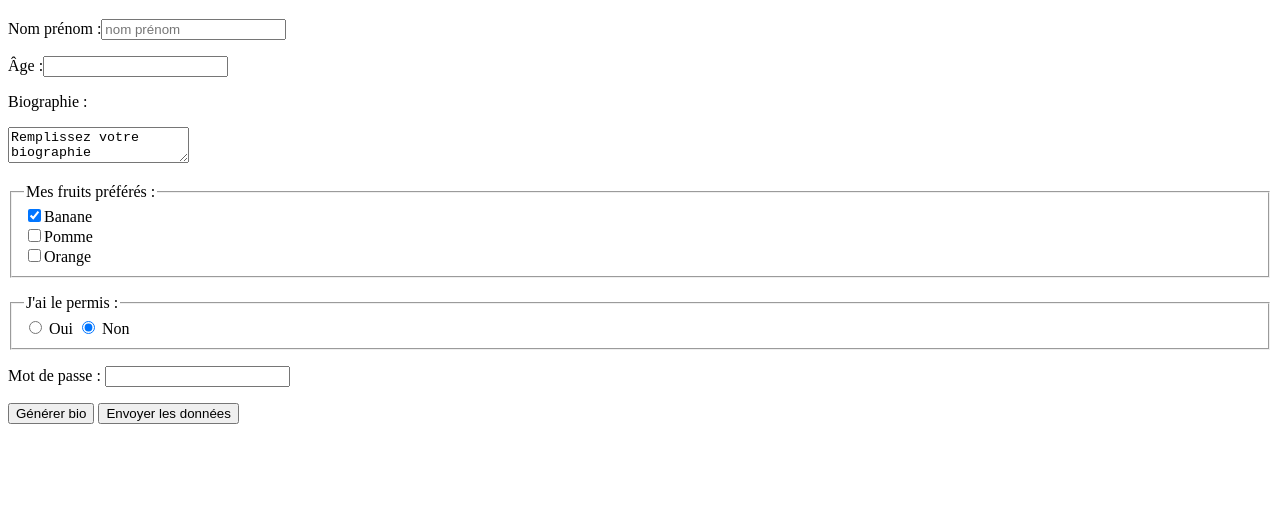
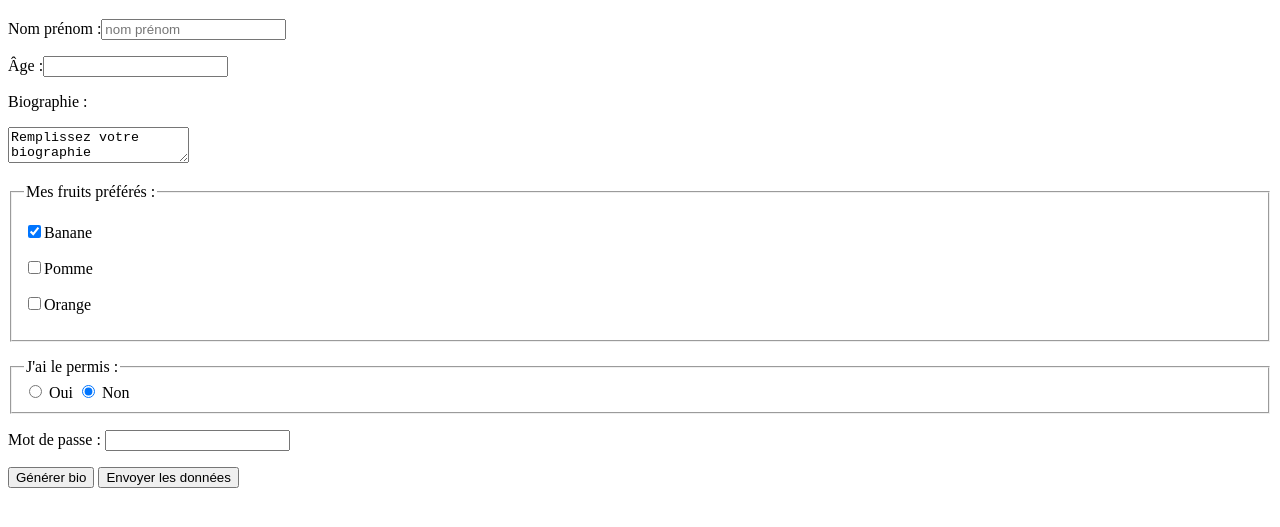
Before and after one commit to PolariTOON/web-academy, a website: page chapter_2/exemple_formulaire.html in a window 1280 px wide. Shown: the part 61-588 px from the top of the page. Drawn offline with Linux system fonts and the light colour scheme.

Commit message:
exemple final formulaires

```diff
--- a/chapter_2/exemple_formulaire.html
+++ b/chapter_2/exemple_formulaire.html
@@ -1,9 +1,15 @@
 <!DOCTYPE html>
 <html lang="fr">
     <head>
+
+        <meta name="viewport" content="width=device-width, user-scalable=no">
         <meta charset="utf-8">
+
         <title>Présentation des formulaires</title>
-        <script src="script.js" defer></script>
+
+        <script src="script.js" defer=""></script>
+
+
     </head>
     <body>
         <h1>Présentation de différents champs pour les formulaires</h1>
@@ -11,9 +17,9 @@
             <!--
                 <form> définit un formulaire.
                 method correspond à la méthode d'envoi des données (GET : données dans l'url ; POST : données dans le corps de requête)
-                action correspond à la cible de l'envoi
+                action correspond à la cible de l'envoi.
             -->
-            <form id="myform" method="GET" action="exemple_formulaire.html">
+            <form id="myform" method="get" action="exemple_formulaire.html">
 
                 <!--
                     Par défaut, <input> correspond à <input type="text">
@@ -65,19 +71,21 @@
                         <legend> <!-- Définit une légende pout un groupe de champs -->
                             Mes fruits préférés :
                         </legend>
-
+                        <p>
                             <label>
                                 <input name="banane" type="checkbox" checked>Banane
                             </label>
-                        <br>
-
+                        </p>
+                        <p>
                             <label>
                                 <input name="pomme" type="checkbox">Pomme
                             </label>
-                        <br>
+                        </p>
+                        <p>
                             <label>
                                 <input name="orange" type="checkbox">Orange
                             </label>
+                        </p>
                     </fieldset>
                 </p>
 
@@ -123,16 +131,19 @@
 
 
                 <!--
-                    Boutton de validation. Fonctionne aussi avec <input type="button"> (boutton classique) ou <input type="submit"> (pour l'envoi de formulaire).
+                    Boutons de validation et de génération. Fonctionnent aussi avec <input type="button"> (bouton classique) ou <input type="submit"> (pour l'envoi de formulaire).
                 -->
                 <p>
+                    <!-- type="button" rend le bouton "normal" -->
                     <button type="button" name="generate">Générer bio</button>
+
+                    <!-- type="submit" envoie le formulaire. Comportement par défaut de <button>. -->
                     <button type="submit" name="validate">Envoyer les données</button>
                 </p>
             </form>
         </p>
 
-        <p id="reponse">&nbsp;</p>
+        <output id="reponse">&nbsp;</output>
 
 
     </body>
```
Lines whose indentation alone changed are shown as unchanged.
